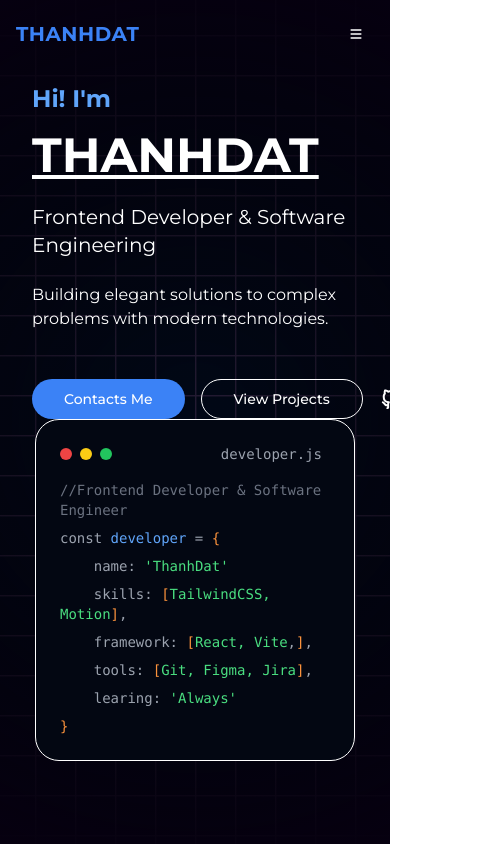
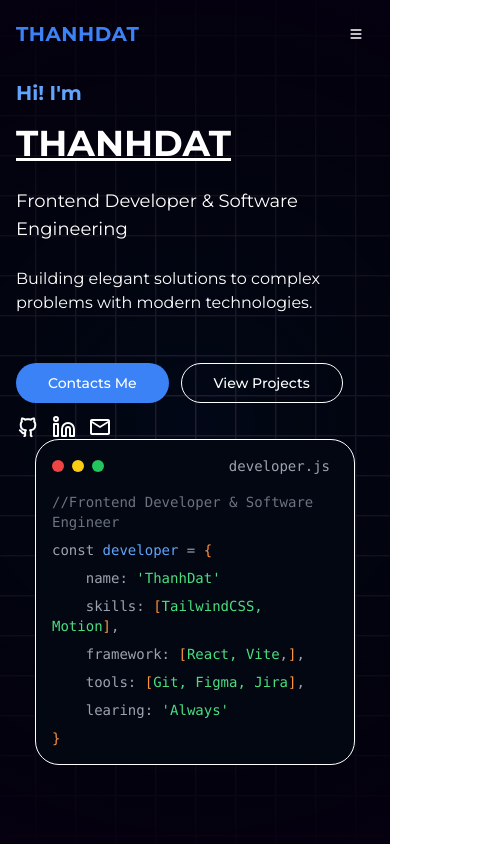
Before and after one commit to thnhdtdev/portfolio, a React (Vite) app: page / in a window 390 px wide. Shown: the top 844 px of the page, 483 px wide, since content can reach past the window. Built offline with nearby package versions, Linux system fonts and the light colour scheme.

Commit message:
🐛  fix: layout homepage with mobile

```diff
--- a/src/view/homepage.jsx
+++ b/src/view/homepage.jsx
@@ -11,18 +11,17 @@ import ContactMe from "@/components/sections/section_contact_me.jsx";
 const HomePage = () => {
 	return (
 		<div>
-			<div className="relative w-full h-screen bg-[#020817] flex justify-center items-center">
+			<div className="relative w-full h-screen bg-[#020817] flex justify-center items-center overflow-x-hidden">
 				<div id="home" className="absolute inset-0 z-0">
 					<Squares
 						speed={0.25}
 						squareSize={40}
-						direction="diagonal" // up, down, left, right, diagonal
+						direction="diagonal"
 						borderColor="#271E37"
 						hoverFillColor="#222222"
 					/>
 				</div>
-
-				<div className="relative z-10 w-full max-w-6xl px-8">
+				<div className="relative z-10 w-full max-w-6xl px-4 sm:px-8">
 					<div className="grid grid-cols-1 md:grid-cols-2 items-center">
 						<AnimatedContent
 							distance={150}
@@ -37,18 +36,20 @@ const HomePage = () => {
 							delay={0.3}
 						>
 							<div className="flex flex-col justify-center items-start gap-4">
-								<div className="text-blue-400 text-2xl font-semibold ">Hi! I'm</div>
-								<div className="text-5xl font-bold uppercase underline">
+								<div className="text-blue-400 text-xl sm:text-2xl font-semibold">
+									Hi! I'm
+								</div>
+								<div className="text-4xl sm:text-5xl font-bold uppercase underline">
 									thanhdat
 								</div>
-								<div className="text-xl md:text-2xl text-white font-light mt-2">
+								<div className="text-lg sm:text-xl md:text-2xl text-white font-light mt-2">
 									Frontend Developer & Software Engineering
 								</div>
-								<div className="text-white mt-2">
+								<div className="text-white mt-2 text-base sm:text-lg">
 									Building elegant solutions to complex problems with modern
 									technologies.
 								</div>
-								<div className="flex items-center gap-4 mt-8">
+								<div className="flex flex-wrap items-center gap-3 sm:gap-4 mt-8">
 									<Button
 										variant="secondary"
 										size="lg"
@@ -89,7 +90,7 @@ const HomePage = () => {
 							delay={0.3}
 						>
 							<div className="flex justify-center items-center w-full h-full hover:rotate-3 hover:-translate-y-4 transition-transform duration-500">
-								<div className="border border-white rounded-3xl w-full h-full max-w-xs bg-gray-950 p-6">
+								<div className="border border-white rounded-3xl w-full h-full max-w-xs sm:max-w-sm md:max-w-md bg-gray-950 p-4 sm:p-6">
 									<div className="flex justify-between items-center mb-4">
 										<div className="flex gap-2">
 											<div className="w-3 h-3 bg-red-500 rounded-full" />
@@ -126,7 +127,6 @@ const HomePage = () => {
 												<span className="text-orange-400">]</span>,
 												<br />
 											</div>
-
 											<div>
 												&nbsp;&nbsp;&nbsp;&nbsp;
 												<span>framework:</span>&nbsp;
@@ -148,7 +148,6 @@ const HomePage = () => {
 												<span>learing:</span>&nbsp;
 												<span className="text-green-400">'Always'</span>
 											</div>
-
 											<span className="text-orange-400">&#125;</span>
 										</div>
 									</div>
@@ -159,14 +158,12 @@ const HomePage = () => {
 				</div>
 			</div>
 
-			{/*About me*/}
 			<AboutSection id="about" />
 
 			<ProjectSection id="projects" />
 
 			<SkillsSection id="skills" />
 
-			{/*Logo Loop*/}
 			<div className="bg-gray-950">
 				<SectionLogoLoop />
 			</div>
```
